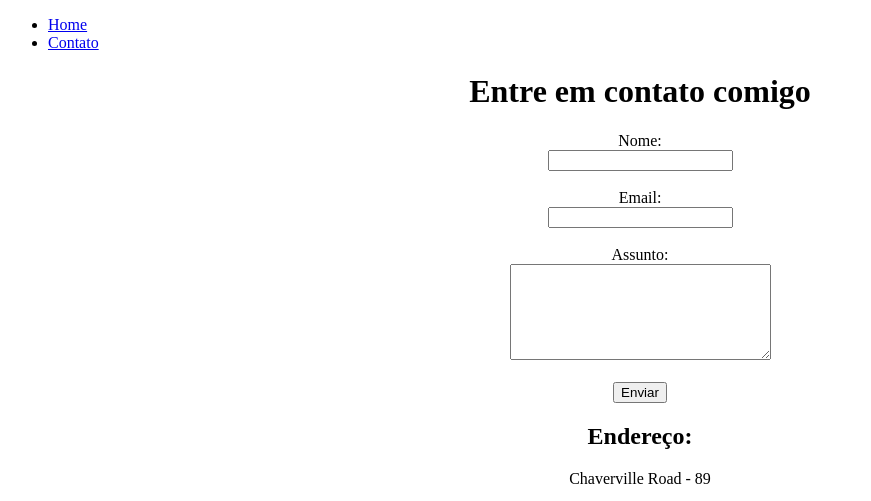
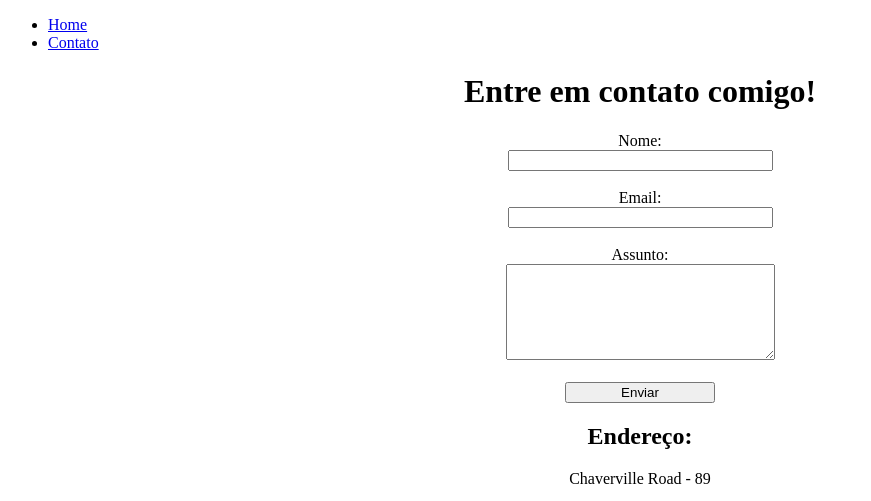
Before and after one commit to Vitornasc3/fundamentos-web, a plain HTML site: page contato.html in a window 1280 px wide. Shown: the top 501 px of the page, without its empty margins (0-871 px from the left). Drawn offline with Linux system fonts and the light colour scheme.

```diff
--- a/contato.html
+++ b/contato.html
@@ -19,25 +19,25 @@
         </ul>
     </nav>
 
-    <h1 align="center">Entre em contato comigo</h1>
+    <h1 align="center">Entre em contato comigo!</h1>
 
     <form align="center">
         <label for="nome">Nome: </label>
         <br>
-        <input type="text" id="nome">
+        <input type="text" id="nome" size="30">
         <br>
         <br>
         <label for="nome">Email: </label>
         <br>
-        <input type="email" id="email">
+        <input type="email" id="email" size="30">
         <br>
         <br>
         <label for="nome">Assunto: </label>
         <br>
-        <textarea name="" id="" cols="30" rows="6"></textarea>
+        <textarea name="" id="" cols="31" rows="6"></textarea>
         <br>
         <br>
-        <button>Enviar</button>
+        <button style="width: 150px;">Enviar</button>
     </form>
 
     <section align="center">
```
Also changed, not shown: index.html (+4 -4 lines).
